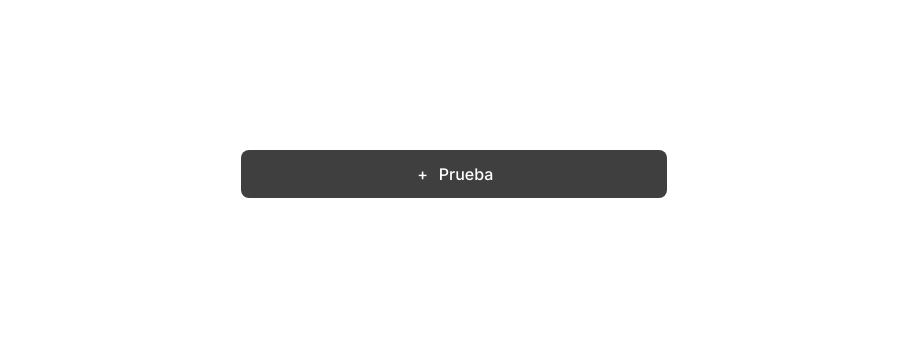
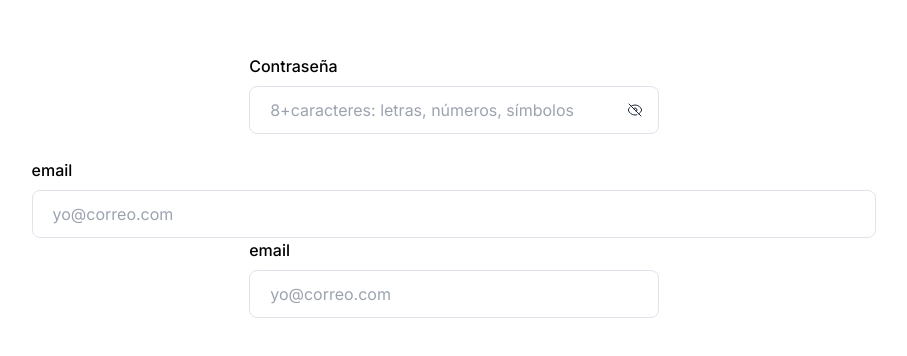
Before and after one commit to marcopdonoso/impromec-calculador, a Next.js app: page / in a window 1280 px wide. Shown: the part 226-582 px from the top of the page, without its empty margins (186-1093 px from the left). Built offline with nearby package versions, Linux system fonts and the light colour scheme.

Commit message:
agrega componente Input

```diff
--- a/package.json
+++ b/package.json
@@ -9,6 +9,7 @@
     "lint": "next lint"
   },
   "dependencies": {
+    "@heroicons/react": "^2.1.3",
     "clsx": "^2.1.1",
     "next": "14.2.3",
     "react": "^18",
--- a/src/app/page.tsx
+++ b/src/app/page.tsx
@@ -1,14 +1,23 @@
-import Button from '@/components/Button'
+'use client'
+import Input from '@/components/Input'
 
 export default function Home() {
   const Icon = () => (
-    <div className="flex h-4 w-4 items-center justify-center">+</div>
+    <div className="flex h-4 w-4 items-center justify-center text-gray-text">
+      +
+    </div>
   )
   return (
-    <div className="flex h-screen items-center justify-center">
-      <Button variant="primary" icon={<Icon />}>
-        Prueba
-      </Button>
+    <div className="flex h-screen flex-col items-center justify-center">
+      <br />
+      <Input
+        variant="password"
+        label="Contraseña"
+        placeholder="8+caracteres: letras, números, símbolos"
+      />
+      <br />
+      <Input variant="large" label="email" placeholder="yo@correo.com" />
+      <Input label="email" placeholder="yo@correo.com" />
     </div>
   )
 }
--- a/src/components/Button.tsx
+++ b/src/components/Button.tsx
@@ -1,5 +1,7 @@
 import clsx from 'clsx'
-type ButtonVariants =
+import { ButtonHTMLAttributes } from 'react'
+
+type ButtonVariant =
   | 'primary'
   | 'primary_small'
   | 'secondary'
@@ -19,10 +21,10 @@ interface VariantProps {
   className: string
 }
 
-const variants: Record<ButtonVariants, VariantProps> = {
+const variants: Record<ButtonVariant, VariantProps> = {
   primary: {
     className:
-      'h-12 w-80 rounded-lg bg-gray-button_primary text-sm font-medium text-gray-white hover:bg-gray-placeholder_icon active:bg-gray-button_primary disabled:bg-gray-input disabled:text-gray-text_inactive sm:w-1/3 sm:text-base',
+      'h-12 w-80 rounded-lg bg-gray-button_primary text-sm font-medium text-gray-white hover:bg-gray-placeholder_icon active:bg-gray-button_primary disabled:bg-gray-input disabled:text-gray-text_inactive sm:w-[32vw] sm:text-base',
   },
   primary_small: {
     className:
@@ -30,7 +32,7 @@ const variants: Record<ButtonVariants, VariantProps> = {
   },
   secondary: {
     className:
-      'bg-gray-white active:bg-gray-white h-12 w-80 rounded-lg border border-gray-input text-sm font-medium text-gray-text hover:bg-gray-background sm:w-1/3 sm:text-base',
+      'bg-gray-white active:bg-gray-white h-12 w-80 rounded-lg border border-gray-input text-sm font-medium text-gray-text hover:bg-gray-background sm:w-[32vw] sm:text-base',
   },
   secondary_small: {
     className:
@@ -38,7 +40,7 @@ const variants: Record<ButtonVariants, VariantProps> = {
   },
   tertiary: {
     className:
-      'h-12 w-80 rounded-lg border border-gray-input bg-gray-background text-sm font-medium text-gray-text hover:bg-gray-input active:bg-gray-background sm:w-1/3 sm:text-base',
+      'h-12 w-80 rounded-lg border border-gray-input bg-gray-background text-sm font-medium text-gray-text hover:bg-gray-input active:bg-gray-background sm:w-[32vw] sm:text-base',
   },
   tertiary_small: {
     className:
@@ -46,7 +48,7 @@ const variants: Record<ButtonVariants, VariantProps> = {
   },
   destructive: {
     className:
-      'text-gray-white active:text-gray-white h-12 w-80 rounded-lg bg-red text-sm font-medium hover:bg-red_alt hover:text-red active:bg-red sm:w-1/3 sm:text-base',
+      'text-gray-white active:text-gray-white h-12 w-80 rounded-lg bg-red text-sm font-medium hover:bg-red_alt hover:text-red active:bg-red sm:w-[32vw] sm:text-base',
   },
   destructive_small: {
     className:
@@ -62,7 +64,7 @@ const variants: Record<ButtonVariants, VariantProps> = {
   },
   add: {
     className:
-      'bg-gray-white active:bg-gray-white h-12 w-80 rounded-lg border border-green-success text-sm font-medium text-green-success hover:bg-green-success_alt sm:w-2/3 sm:text-base',
+      'bg-gray-white active:bg-gray-white h-12 w-80 rounded-lg border border-green-success text-sm font-medium text-green-success hover:bg-green-success_alt sm:w-[66vw] sm:text-base',
   },
   add_small: {
     className:
@@ -78,8 +80,8 @@ const variants: Record<ButtonVariants, VariantProps> = {
   },
 }
 
-interface ButtonProps {
-  variant?: ButtonVariants
+interface ButtonProps extends ButtonHTMLAttributes<HTMLButtonElement> {
+  variant?: ButtonVariant
   children?: React.ReactNode
   icon?: React.ReactNode
   className?: string
--- /dev/null
+++ b/src/components/Input.tsx
@@ -0,0 +1,74 @@
+'use client'
+import { EyeIcon, EyeSlashIcon } from '@heroicons/react/24/outline'
+import clsx from 'clsx'
+import { InputHTMLAttributes, useState } from 'react'
+
+type InputVariant = 'default' | 'large' | 'password'
+
+interface VariantProps {
+  inputStyles: string
+  labelStyles?: string
+}
+
+const variants: Record<InputVariant, VariantProps> = {
+  default: {
+    inputStyles:
+      'bg-gray-white h-12 rounded-lg border border-gray-input pl-5 text-sm font-normal text-gray-text placeholder:text-sm placeholder:text-gray-placeholder focus:border-gray-placeholder focus:outline-none focus:ring-0 disabled:text-gray-text_inactive sm:text-base sm:placeholder:text-base',
+    labelStyles:
+      'flex w-80 flex-col justify-start gap-1 text-sm font-medium sm:w-[32vw] sm:gap-2 sm:text-base',
+  },
+  large: {
+    inputStyles:
+      'bg-gray-white h-12 rounded-lg border border-gray-input pl-5 text-sm font-normal text-gray-text placeholder:text-sm placeholder:text-gray-placeholder focus:border-gray-placeholder focus:outline-none focus:ring-0 disabled:text-gray-text_inactive sm:text-base sm:placeholder:text-base',
+    labelStyles:
+      'flex w-[66vw] flex-col justify-start gap-2 text-base font-medium',
+  },
+  password: {
+    inputStyles:
+      'bg-gray-white h-12 rounded-lg border border-gray-input pl-5 text-sm font-normal text-gray-text placeholder:text-sm placeholder:text-gray-placeholder focus:border-gray-placeholder focus:outline-none focus:ring-0 disabled:text-gray-text_inactive sm:text-base sm:placeholder:text-base',
+    labelStyles:
+      'flex w-80 flex-col justify-start gap-1 text-sm font-medium sm:w-[32vw] sm:gap-2 sm:text-base',
+  },
+}
+
+interface InputProps extends InputHTMLAttributes<HTMLInputElement> {
+  variant?: InputVariant
+  label?: string
+  className?: string
+}
+
+export default function Input({
+  variant = 'default',
+  label,
+  className,
+  ...props
+}: InputProps) {
+  const [isPassword, setIsPassword] = useState(true)
+  return (
+    <label
+      className={clsx(variants[variant].labelStyles, 'relative')}
+      htmlFor="input"
+    >
+      {label}
+      <input
+        type={variant === 'password' && isPassword ? 'password' : props.type}
+        name="input"
+        className={clsx(variants[variant].inputStyles, className)}
+        {...props}
+      />
+      {variant === 'password' && (
+        <button
+          className="absolute bottom-4 right-4"
+          onClick={() => setIsPassword(!isPassword)}
+          type="button"
+        >
+          {isPassword ? (
+            <EyeSlashIcon className="w-4 text-gray-text" />
+          ) : (
+            <EyeIcon className="w-4 text-gray-text" />
+          )}
+        </button>
+      )}
+    </label>
+  )
+}
--- a/src/components/Typography.tsx
+++ b/src/components/Typography.tsx
@@ -1,5 +1,5 @@
 import clsx from 'clsx'
-import { ElementType, ReactNode } from 'react'
+import { ElementType, HTMLAttributes, ReactNode } from 'react'
 
 type TypographyVariant =
   | 'heading_h4'
@@ -71,7 +71,7 @@ const variants: Record<TypographyVariant, VariantProps> = {
   },
 }
 
-interface TypographyProps {
+interface TypographyProps extends HTMLAttributes<HTMLParagraphElement> {
   variant?: TypographyVariant
   className?: string
   children: ReactNode
```
Also changed, not shown: 1 other file (tests, documents, lock files or other folders).
